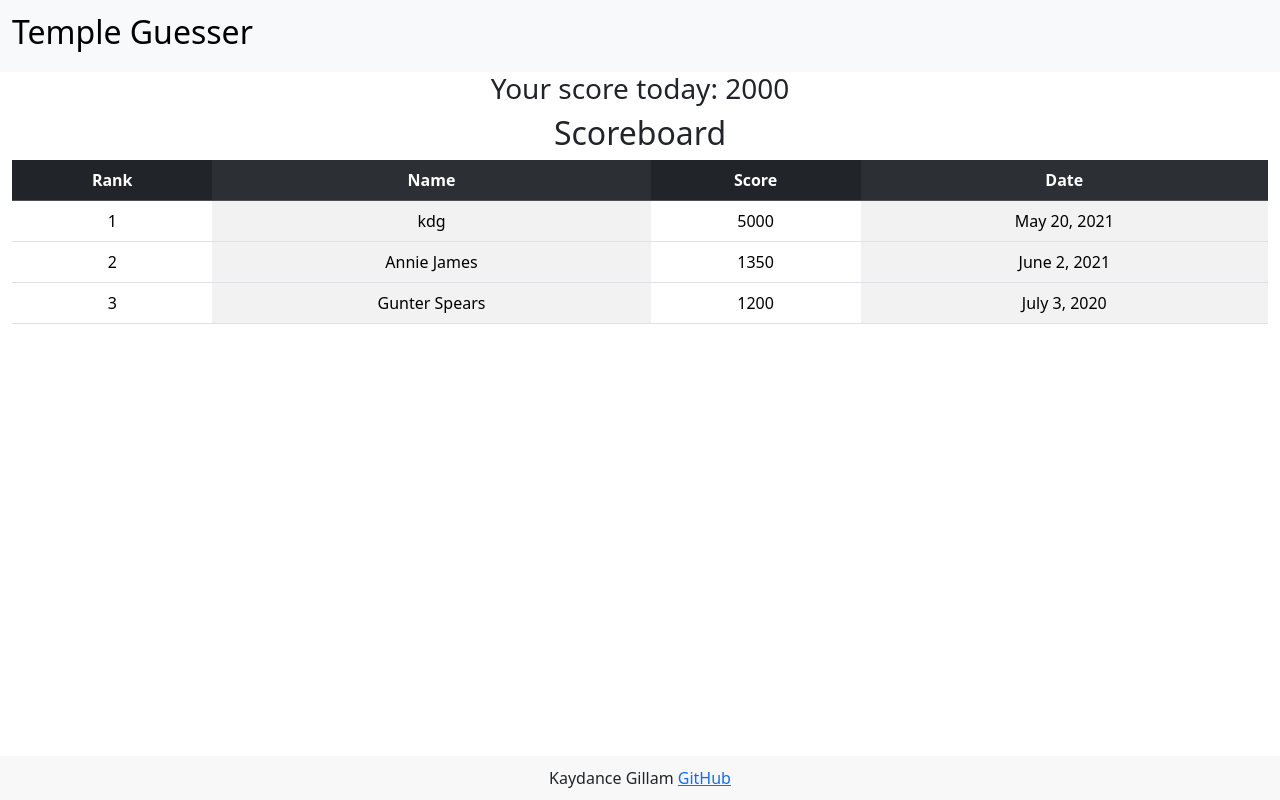
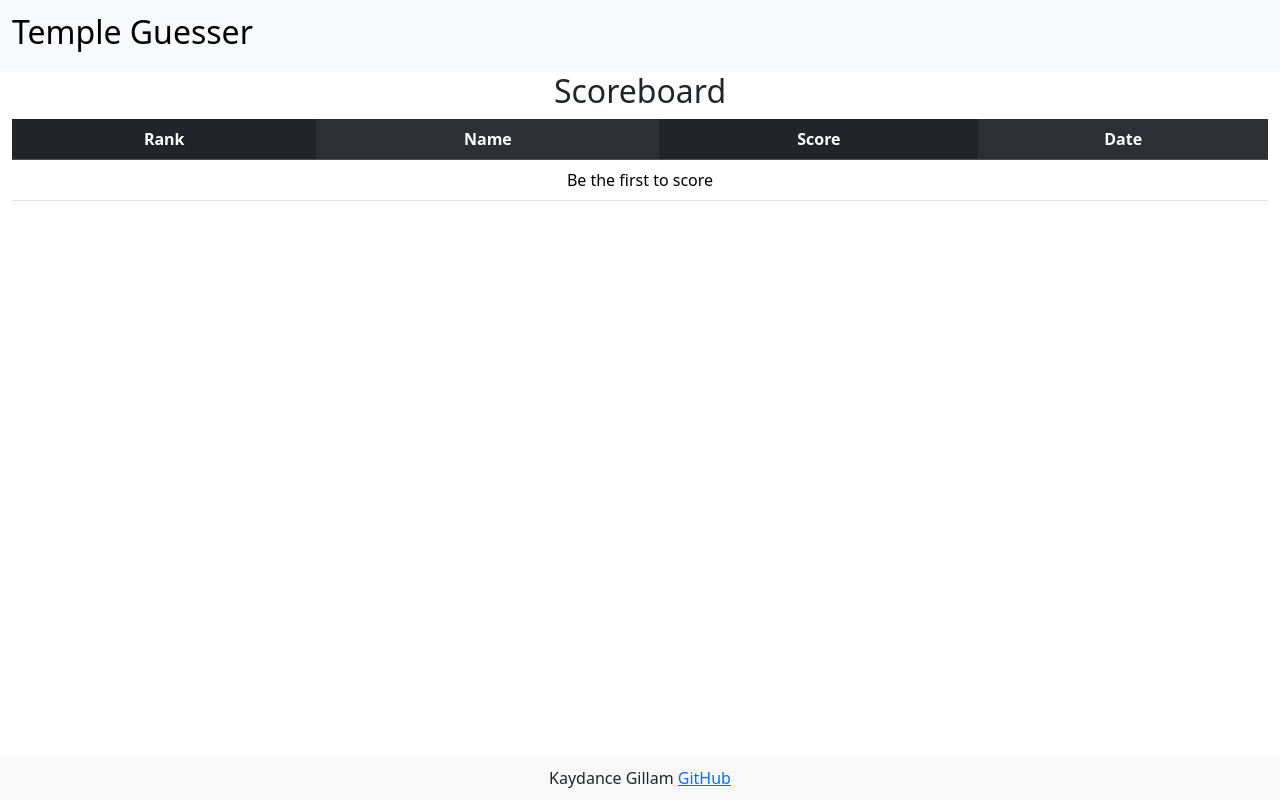
Before and after one commit to kaydikat/startup, a React (Vite) app: page /scoreboard in a window 1280 px wide. Built offline with nearby package versions, Linux system fonts and the light colour scheme.

Commit message:
implemented scoreboard jsx

```diff
--- a/src/scoreboard/scoreboard.jsx
+++ b/src/scoreboard/scoreboard.jsx
@@ -2,11 +2,39 @@ import React from 'react';
 import './scoreboard.css';
 
 export function Scoreboard() {
+  const [scores, setScores] = React.useState([]);
+
+  // Demonstrates calling a service asynchronously so that
+  // React can properly update state objects with the results.
+  React.useEffect(() => {
+    const scoresText = localStorage.getItem('scores');
+    if (scoresText) {
+      setScores(JSON.parse(scoresText));
+    }
+  }, []);
+
+  // Demonstrates rendering an array with React
+  const scoreRows = [];
+  if (scores.length) {
+    for (const [i, score] of scores.entries()) {
+      scoreRows.push(
+        <tr key={i}>
+          <td>{i}</td>
+          <td>{score.name.split('@')[0]}</td>
+          <td>{score.score}</td>
+          <td>{score.date}</td>
+        </tr>
+      );
+    }
+  } else {
+    scoreRows.push(
+      <tr key='0'>
+        <td colSpan='4'>Be the first to score</td>
+      </tr>
+    );
+  }
   return (
     <main className="container-fluid text-center">
-      <div>
-        <h3>Your score today: <span id="score"></span>2000</h3>
-      </div>
       <section className="scoreboard">
         <header className="text-center">
           <h2>Scoreboard</h2>
@@ -20,26 +48,7 @@ export function Scoreboard() {
               <th>Date</th>
             </tr>
           </thead>
-          <tbody>
-            <tr>
-              <td>1</td>
-              <td>kdg</td>
-              <td>5000</td>
-              <td>May 20, 2021</td>
-            </tr>
-            <tr>
-              <td>2</td>
-              <td>Annie James</td>
-              <td>1350</td>
-              <td>June 2, 2021</td>
-            </tr>
-            <tr>
-              <td>3</td>
-              <td>Gunter Spears</td>
-              <td>1200</td>
-              <td>July 3, 2020</td>
-            </tr>
-          </tbody>
+          <tbody id='scores'>{scoreRows}</tbody>
         </table>
       </section>
     </main>
```
